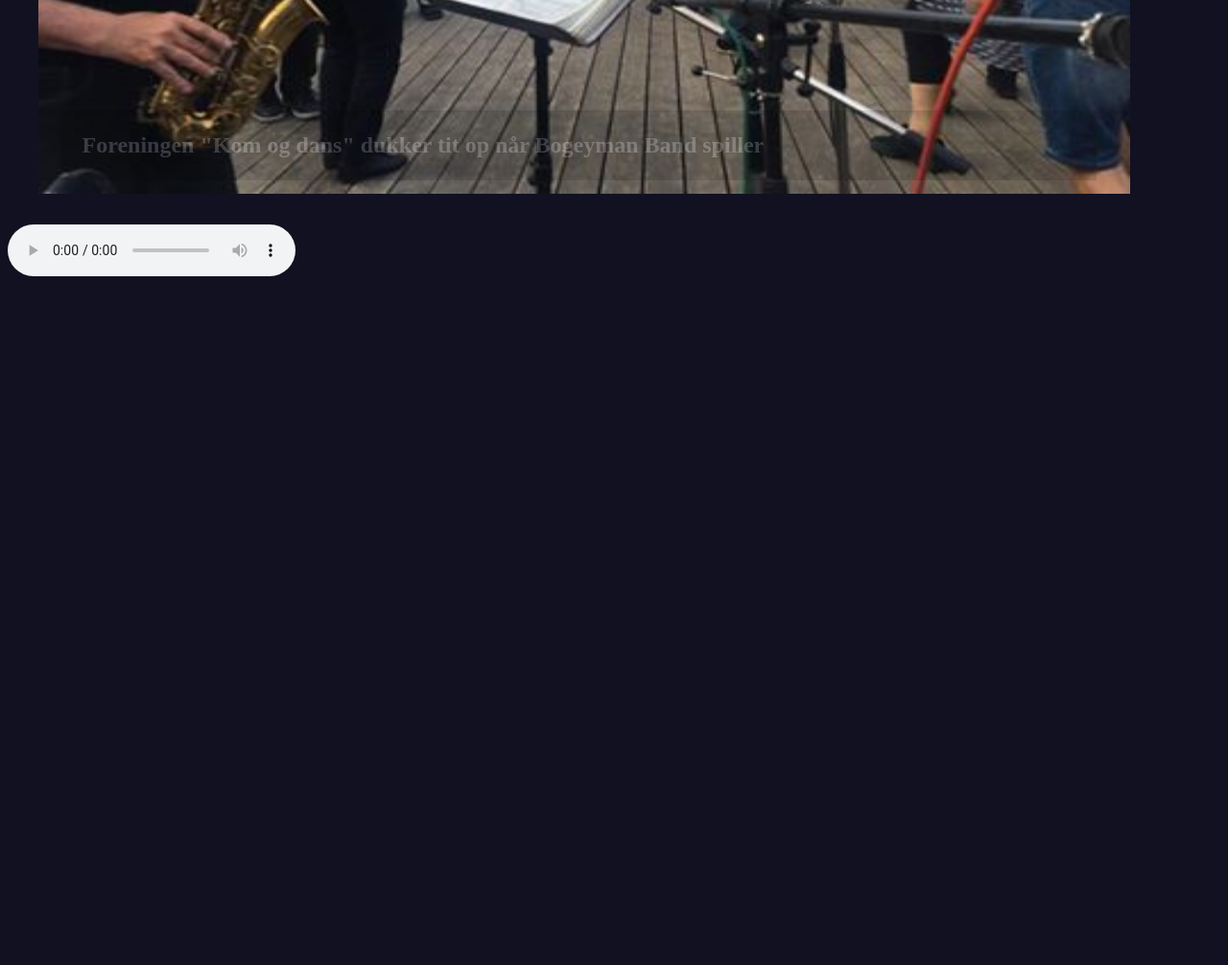
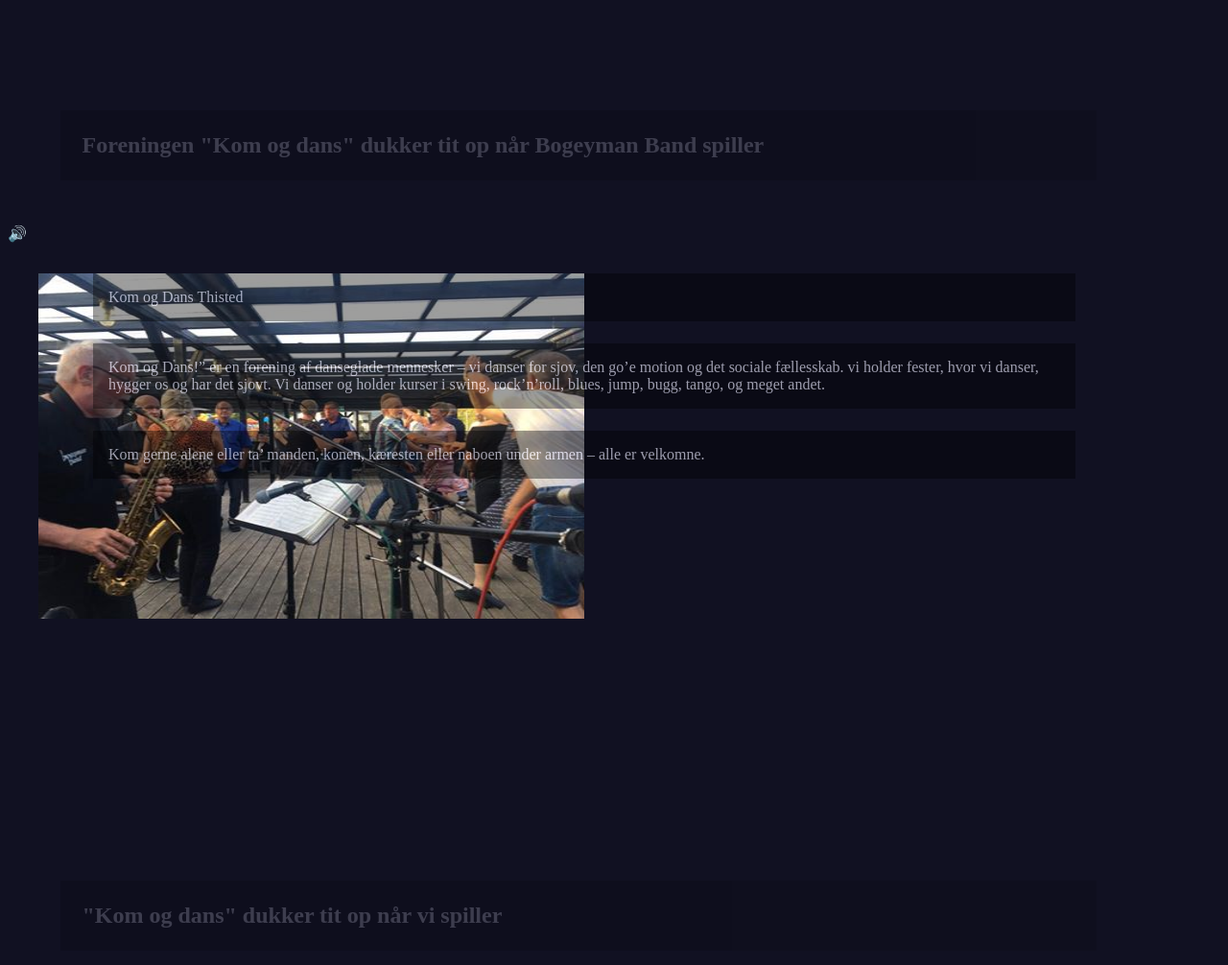
Before and after one commit to 2semesterX2/BrorsWebdok, a plain HTML site: page index.html in a window 1280 px wide. Shown: the part 2054-3060 px from the top of the page at 96% size. Before the commit the page ends 2354 px from the top, so only its background shows below. Drawn offline with Linux system fonts and the light colour scheme.

Commit message:
Added activating sound from scroll

```diff
--- a/index.html
+++ b/index.html
@@ -41,10 +41,28 @@
 			</p>
 		</article>
 
- 		<audio controls>
-  				<source src="a.wav" type="audio/wav">
-  				Your browser does not support the audio element.
-		</audio>
+ 		<div>
+	 		<audio  id="myaudio" >
+	  				<source src="m.wav" type="audio/wav">
+	  				Your browser does not support the audio element.
+			</audio>
+			&#x1f50a;
+		</div>
+
+		<article>
+			<img boom-anim="boom" src="danseglade.jpg">
+			<h1>"Kom og dans" dukker tit op når vi spiller</h1>
+
+			<p>
+				Kom og Dans Thisted
+			</p>
+			<p>
+				Kom og Dans!” er en forening af danseglade mennesker – vi danser for sjov, den go’e motion og det sociale fællesskab. vi holder fester, hvor vi danser, hygger os og har det sjovt. Vi danser og holder kurser i swing, rock’n’roll, blues, jump, bugg, tango, og meget andet.
+			</p>
+			<p>
+				Kom gerne alene eller ta’ manden, konen, kæresten eller naboen under armen – alle er velkomne.
+			</p>
+		</article>
 
 		<script src="wd.js"></script>
 	</body>
--- a/wd.css
+++ b/wd.css
@@ -33,8 +33,8 @@
 	position: absolute;
 	left: 0px;
 	top: 0px;
-	width: 100%;
-	height: 100%;
+	width: 50%;
+	height: 50%;
 
 }
 p {
--- a/wd.js
+++ b/wd.js
@@ -17,8 +17,9 @@
 
 			var nodes= document.getElementsByTagName("P");
 			for (var i=0; i<nodes.length; i++){
-				if(nodes[i].getBoundingClientRect().top>=0 &&
-					nodes[i].getBoundingClientRect().bottom<window.innerHeight)
+		//		if(nodes[i].getBoundingClientRect().top>=0 &&
+		//			nodes[i].getBoundingClientRect().bottom<window.innerHeight)
+				if(elFllVsbl(nodes[i]))
 				{
 					nodes[i].setAttribute("class","fading");
 				} else {
@@ -26,8 +27,22 @@
 				}
 			}
 
-
-
+			var mySound= document.getElementById("myaudio");
+				if(elFllVsbl(mySound.parentElement))
+				{
+					if (!(mySound.currentTime>0)){
+						mySound.play();
+						console.log("PLAY");
+					}
+				} else {
+					mySound.pause();
+					mySound.currentTime=0;
+					console.log("PAUSE");
+				}
 		   }
 		)
 }
+function elFllVsbl(el){
+		return (el.getBoundingClientRect().top>=0 &&
+				el.getBoundingClientRect().bottom<window.innerHeight)
+}
```
